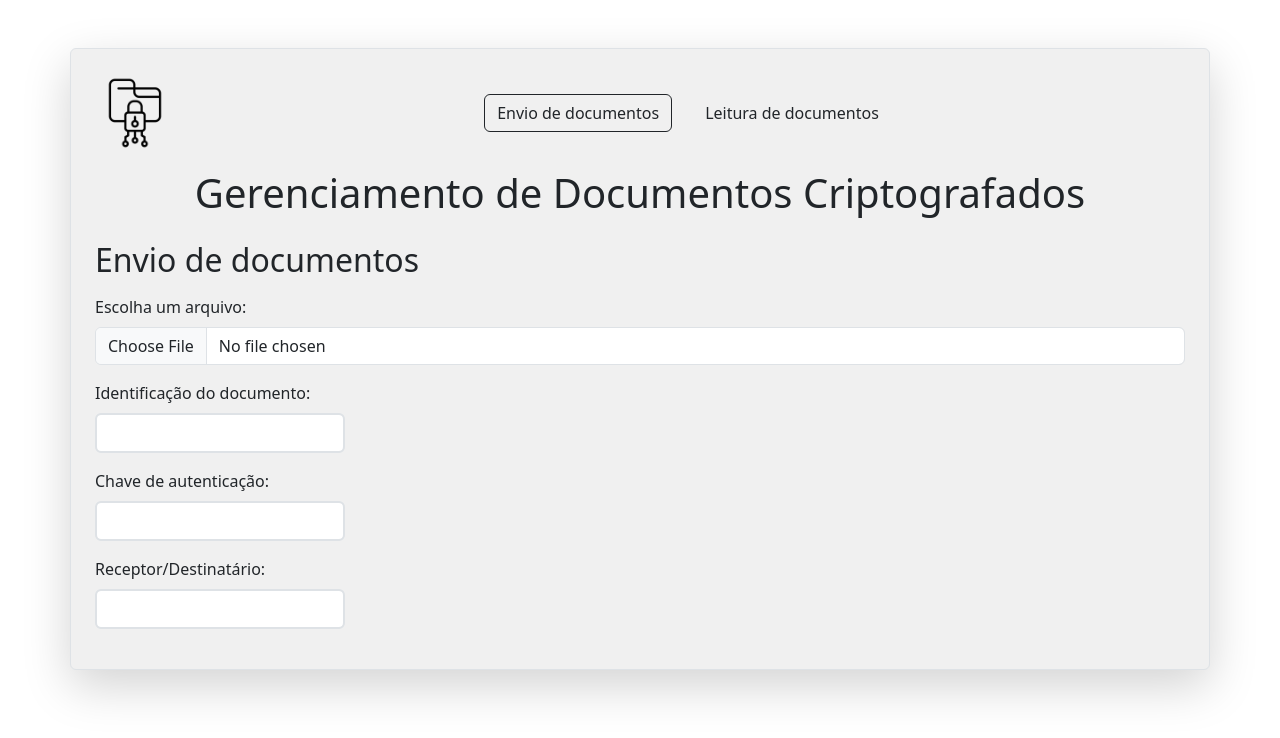
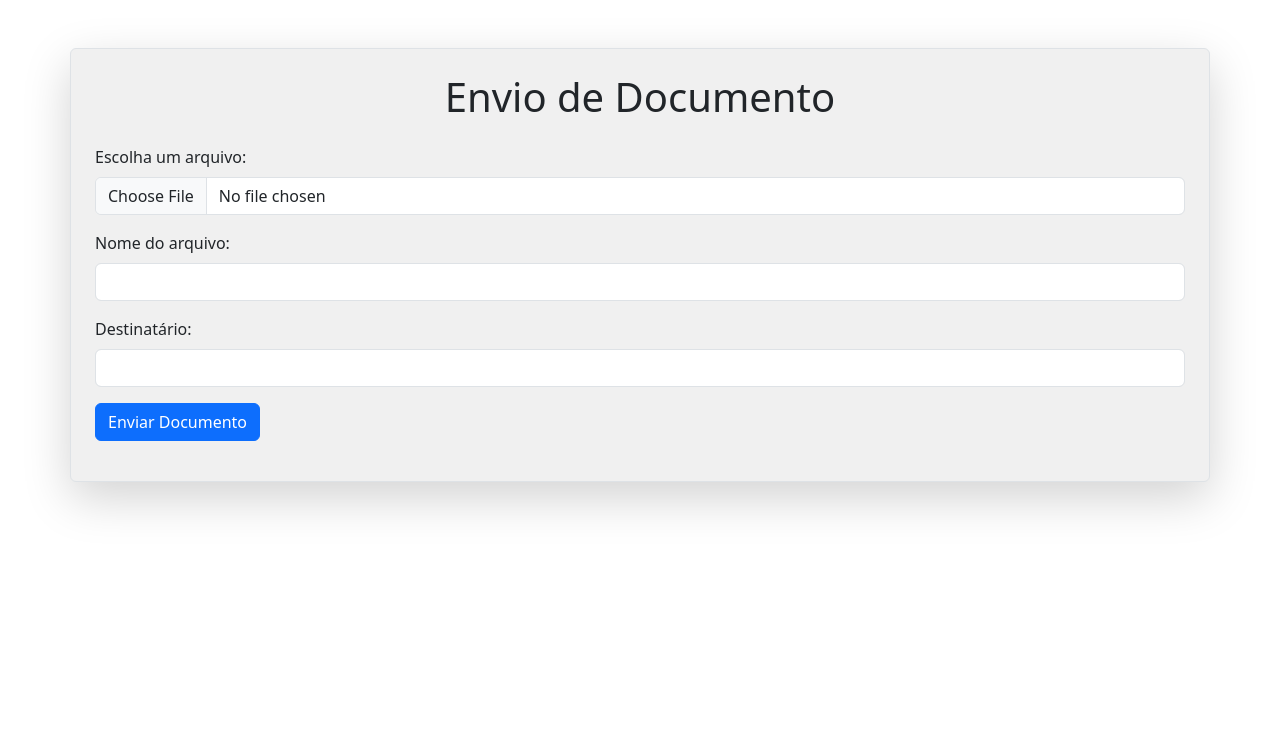
Before and after one commit to jeamf/hackthonFacensFrontend, a React (Create React App) app: page / in a window 1280 px wide. Shown: the top 738 px of the page. Built offline with nearby package versions, Linux system fonts and the light colour scheme.

Commit message:
fix: Alterando o código JS da página de upload

```diff
--- a/src/UploadForm.js
+++ b/src/UploadForm.js
@@ -1,83 +1,71 @@
 import React, { useState } from 'react';
 import './UploadForm.css';
 import 'bootstrap/dist/css/bootstrap.min.css';
-import logo from './logo/logo.png';
 
 const UploadForm = () => {
   const [activeTab, setActiveTab] = useState('upload');
   const [file, setFile] = useState(null);
-  const [authKeyUpload, setAuthKeyUpload] = useState('');
-  const [docIdUpload, setDocIdUpload] = useState('');
-  const [recipientUpload, setRecipientUpload] = useState('');
-  const [authKeyRead, setAuthKeyRead] = useState('');
-  const [docIdRead, setDocIdRead] = useState('');
+  const [fileName, setFileName] = useState('');
+  const [recipientName, setRecipientName] = useState('');
+  const [randomIdentification, setRandomIdentification] = useState('');
+  const [encryptionKey, setEncryptionKey] = useState('');
+  const [showResult, setShowResult] = useState(false);
 
   const handleFileChange = (event) => {
-    const selectedFile = event.target.files[0];
-    if (
-      selectedFile &&
-      (selectedFile.type === 'application/pdf' ||
-        selectedFile.type === 'application/msword' ||
-        selectedFile.type === 'application/vnd.openxmlformats-officedocument.wordprocessingml.document' ||
-        selectedFile.type === 'text/plain')
-    ) {
-      setFile(selectedFile);
-    } else {
-      alert('Por favor, selecione um arquivo PDF, DOC, DOCX ou TXT.');
-      setFile(null);
-    }
+    setFile(event.target.files[0]);
   };
 
-  const handleAuthKeyUploadChange = (event) => {
-    setAuthKeyUpload(event.target.value);
+  const handleFileNameChange = (event) => {
+    setFileName(event.target.value);
   };
 
-  const handleDocIdUploadChange = (event) => {
-    setDocIdUpload(event.target.value);
+  const handleRecipientChange = (event) => {
+    setRecipientName(event.target.value);
   };
 
-  const handleRecipientUploadChange = (event) => {
-    setRecipientUpload(event.target.value);
+  const handleCopyToClipboard = (value) => {
+    navigator.clipboard.writeText(value);
+    alert('Copiado para o clipboard!');
   };
 
-  const handleAuthKeyReadChange = (event) => {
-    setAuthKeyRead(event.target.value);
-  };
+  const handleSubmit = async () => {
+    if (!file || !fileName || !recipientName) {
+      alert('Por favor, preencha todos os campos!');
+      return;
+    }
 
-  const handleDocIdReadChange = (event) => {
-    setDocIdRead(event.target.value);
+    const formData = new FormData();
+    formData.append('file', file);
+    formData.append('fileName', fileName);
+    formData.append('recipientName', recipientName);
+
+    try {
+      const response = await fetch('http://localhost:8080/upload', {
+        method: 'POST',
+        body: formData,
+      });
+
+      if (response.ok) {
+        const data = await response.json();
+        setRandomIdentification(data.randomIdentification);
+        setEncryptionKey(data.encryptionKey);
+        setShowResult(true);
+      } else {
+        alert('Erro ao enviar o documento. Tente novamente.');
+      }
+    } catch (error) {
+      console.error('Erro na requisição:', error);
+      alert('Erro na conexão com o servidor.');
+    }
   };
 
   return (
     <div className="container mt-5 p-4 border rounded shadow-lg upload-container">
-      <div className="d-flex align-items-center mb-3">
-        <img
-          src={logo}
-          alt="Logo"
-          style={{ width: '80px', height: '80px' }}
-          className="me-3"
-        />
-        <div className="tabs-container w-100 text-center">
-          <button
-            className={`btn tab-btn ${activeTab === 'upload' ? 'active' : ''}`}
-            onClick={() => setActiveTab('upload')}
-          >
-            Envio de documentos
-          </button>
-          <button
-            className={`btn tab-btn ${activeTab === 'read' ? 'active' : ''}`}
-            onClick={() => setActiveTab('read')}
-          >
-            Leitura de documentos
-          </button>
-        </div>
-      </div>
+      {/* Upload Form */}
+      {activeTab === 'upload' && (
+        <>
+          <h1 className="text-center mb-4">Envio de Documento</h1>
 
-      <h1 className="text-center title mb-4">Gerenciamento de Documentos Criptografados</h1>
-
-      {activeTab === 'upload' && (
-        <div>
-          <h2 className="mb-3">Envio de documentos</h2>
           <div className="mb-3">
             <label htmlFor="fileInput" className="form-label">
               Escolha um arquivo:
@@ -90,98 +78,83 @@ const UploadForm = () => {
               className="form-control"
             />
           </div>
+
           <div className="mb-3">
-            <label htmlFor="docIdUpload" className="form-label">
-              Identificação do documento:
+            <label htmlFor="fileName" className="form-label">
+              Nome do arquivo:
             </label>
             <input
-              id="docIdUpload"
+              id="fileName"
               type="text"
-              value={docIdUpload}
-              onChange={handleDocIdUploadChange}
+              value={fileName}
+              onChange={handleFileNameChange}
               className="form-control"
-              style={{
-                width: '250px',
-                height: '40px',
-                borderWidth: '2px',
-              }}
             />
           </div>
+
           <div className="mb-3">
-            <label htmlFor="authKeyUpload" className="form-label">
-              Chave de autenticação:
+            <label htmlFor="recipientName" className="form-label">
+              Destinatário:
             </label>
             <input
-              id="authKeyUpload"
+              id="recipientName"
               type="text"
-              value={authKeyUpload}
-              onChange={handleAuthKeyUploadChange}
+              value={recipientName}
+              onChange={handleRecipientChange}
               className="form-control"
-              style={{
-                width: '250px',
-                height: '40px',
-                borderWidth: '2px',
-              }}
             />
           </div>
-          <div className="mb-3">
-            <label htmlFor="recipientUpload" className="form-label">
-              Receptor/Destinatário:
-            </label>
-            <input
-              id="recipientUpload"
-              type="text"
-              value={recipientUpload}
-              onChange={handleRecipientUploadChange}
-              className="form-control"
-              style={{
-                width: '250px',
-                height: '40px',
-                borderWidth: '2px',
-              }}
-            />
-          </div>
-        </div>
-      )}
 
-      {activeTab === 'read' && (
-        <div>
-          <h2 className="mb-3">Leitura de documentos</h2>
-          <div className="mb-3">
-            <label htmlFor="docIdRead" className="form-label">
-              Identificação do documento:
-            </label>
-            <input
-              id="docIdRead"
-              type="text"
-              value={docIdRead}
-              onChange={handleDocIdReadChange}
-              className="form-control"
-              style={{
-                width: '250px',
-                height: '40px',
-                borderWidth: '2px',
-              }}
-            />
-          </div>
-          <div className="mb-3">
-            <label htmlFor="authKeyRead" className="form-label">
-              Chave de autenticação:
-            </label>
-            <input
-              id="authKeyRead"
-              type="text"
-              value={authKeyRead}
-              onChange={handleAuthKeyReadChange}
-              className="form-control"
-              style={{
-                width: '250px',
-                height: '40px',
-                borderWidth: '2px',
-              }}
-            />
-          </div>
-        </div>
+          <button className="btn btn-primary mb-3" onClick={handleSubmit}>
+            Enviar Documento
+          </button>
+
+          {showResult && (
+            <div className="mt-4">
+              <div className="mb-3">
+                <label htmlFor="randomIdentification" className="form-label">
+                  Identificação do documento:
+                </label>
+                <div className="d-flex align-items-center">
+                  <input
+                    id="randomIdentification"
+                    type="text"
+                    value={randomIdentification}
+                    readOnly
+                    className="form-control me-2"
+                  />
+                  <button
+                    className="btn btn-secondary"
+                    onClick={() => handleCopyToClipboard(randomIdentification)}
+                  >
+                    Copiar
+                  </button>
+                </div>
+              </div>
+
+              <div className="mb-3">
+                <label htmlFor="encryptionKey" className="form-label">
+                  Chave de autenticação:
+                </label>
+                <div className="d-flex align-items-center">
+                  <input
+                    id="encryptionKey"
+                    type="text"
+                    value={encryptionKey}
+                    readOnly
+                    className="form-control me-2"
+                  />
+                  <button
+                    className="btn btn-secondary"
+                    onClick={() => handleCopyToClipboard(encryptionKey)}
+                  >
+                    Copiar
+                  </button>
+                </div>
+              </div>
+            </div>
+          )}
+        </>
       )}
     </div>
   );
```
